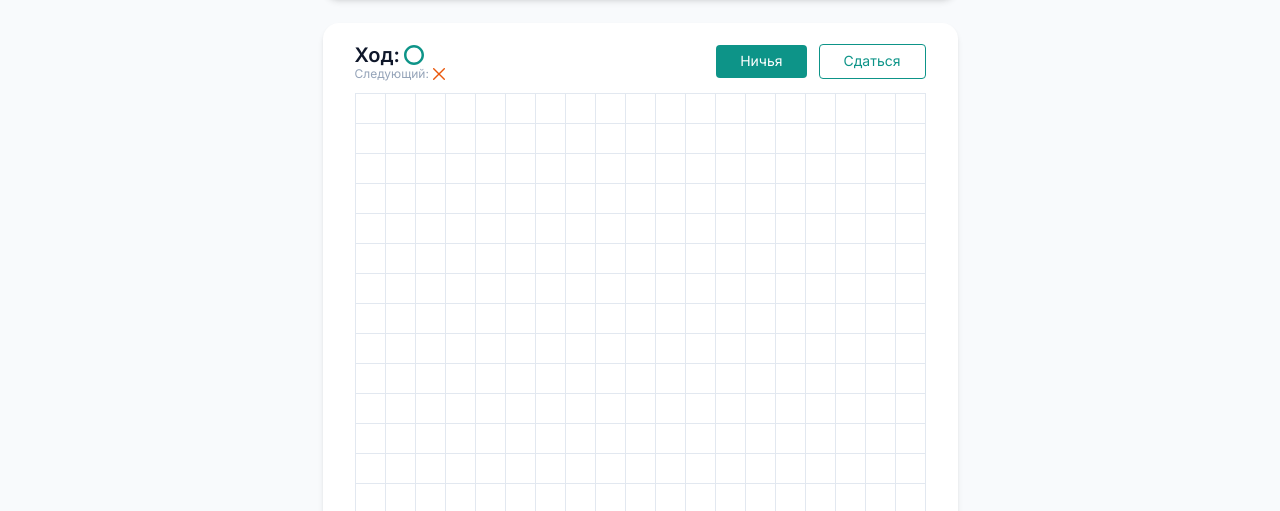
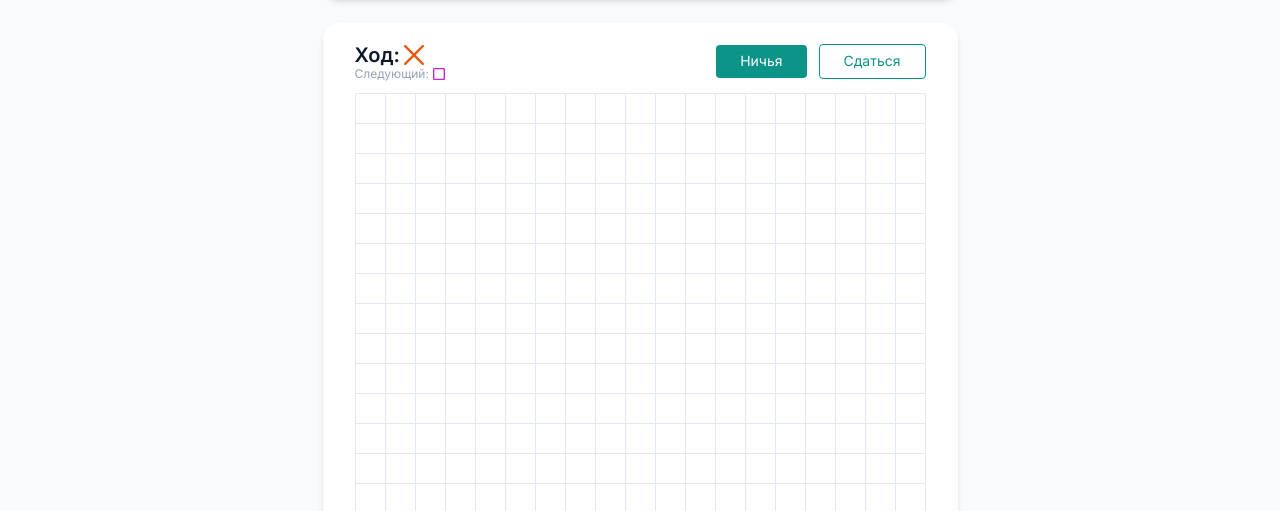
Before and after one commit to Kvazim/tic-tac-toe-online, a Next.js app: page / in a window 1280 px wide. Shown: the part 289-800 px from the top of the page. Built offline with nearby package versions, Linux system fonts and the light colour scheme.

Commit message:
feat: добавление логики клика по клеткам, рефракторинг кода

```diff
--- /dev/null
+++ b/components/game/constants.js
@@ -0,0 +1,13 @@
+export const GAME_SYMBOLS = {
+  ZERO: "zero",
+  CROSS: "cross",
+  TRIANGLE: "triangle",
+  SQUARE: "square",
+};
+
+export const MOVE_ORDER = [
+  GAME_SYMBOLS.CROSS,
+  GAME_SYMBOLS.SQUARE,
+  GAME_SYMBOLS.TRIANGLE,
+  GAME_SYMBOLS.ZERO,
+];
--- a/components/game/game-field.jsx
+++ b/components/game/game-field.jsx
@@ -1,32 +1,83 @@
 import clsx from "clsx";
-import { ZeroIcon } from "./icons/zero-icon";
-import { CrossIcon } from "./icons/cross-icon";
 import { UiButton } from "../uikit/ui-button";
+import { GameSymbol } from "./game-symbol";
+import { useGameState } from "./use-game-state";
 
-const cell = new Array(19*19).fill(null)
+
 
 export function GameField({className}) {
+  const {cells, currentMove,nextMove, handleCellClick} = useGameState();
+
+  const actions = <>
+    <UiButton size="md" variant="primary">Ничья</UiButton>
+    <UiButton size="md" variant="outline">Сдаться</UiButton>
+  </>
+
   return (
-    <div className={clsx(className, "bg-white rounded-2xl shadow-md px-8 py-4 pt-5 pb-7")}>
+    <GameFieldLayout className={className}>
+      <GameMoveInfo actions={actions} currentMove={currentMove} nextMove={nextMove} />
+      <GameGrid>
+        {
+          cells.map((cell, i) => (
+            <GameCell
+              key={i}
+              onClick={() => handleCellClick(i)}
+            >
+              {cell && <GameSymbol symbol={cell} className="w-5 h-5" />}
+            </GameCell>
+          ))
+        }
+      </GameGrid>
+    </GameFieldLayout>
+  );
+}
+
+function GameFieldLayout({children, className}) {
+  return (
+    <div className={clsx(
+      className,
+      "bg-white rounded-2xl shadow-md px-8 py-4 pt-5 pb-7"
+    )}>
+      {children}
+    </div>
+  );
+}
+
+function GameMoveInfo({actions, currentMove, nextMove}) {
+  return (
     <div className="flex gap-3 items-center">
     <div className="mr-auto">
       <p className="flex items-center gap-1 text-xl leading-tight font-semibold">
         Ход:
-            <ZeroIcon className="w-5 h-5" />
+        <GameSymbol symbol={currentMove} className="w-5 h-5" />
       </p>
       <p className="flex items-center gap-1 text-xs leading-tight text-slate-400">
         Следующий:
-            <CrossIcon />
+        <GameSymbol symbol={nextMove} className="w-3 h-3" />
       </p>
     </div>
-        <UiButton size="md" variant="primary">Ничья</UiButton>
-        <UiButton size="md" variant="outline">Сдаться</UiButton>
-      </div>
-      <div className="grid grid-cols-[repeat(19,_30px)] grid-rows-[repeat(19,_30px)] pl-px pt-px mt-3">
-        {
-          cell.map((_, i) => <button key={i} className="flex items-center justify-center border border-slate-200 -ml-px -mt-px"></button>)
-        }
-      </div>
+    {actions}
   </div>
   );
 }
+
+function GameGrid({children}) {
+  return (
+    <div
+      className="grid grid-cols-[repeat(19,_30px)] grid-rows-[repeat(19,_30px)] pl-px pt-px mt-3"
+    >
+      {children}
+    </div>
+  );
+}
+
+function GameCell({children, onClick}) {
+  return (
+    <button
+     className="flex items-center justify-center border border-slate-200 -ml-px -mt-px"
+     onClick={onClick}
+    >
+      {children}
+    </button>
+  );
+}
--- /dev/null
+++ b/components/game/game-symbol.jsx
@@ -0,0 +1,18 @@
+import { CrossIcon } from "./icons/cross-icon";
+import { ZeroIcon } from "./icons/zero-icon";
+import { SquareIcon } from "./icons/square-icon";
+import { TriangleIcon } from "./icons/triangle-icon";
+import { GAME_SYMBOLS } from "./constants";
+
+
+export function GameSymbol({ symbol, className }) {
+  const Icon =
+    {
+      [GAME_SYMBOLS.CROSS]: CrossIcon,
+      [GAME_SYMBOLS.SQUARE]: SquareIcon,
+      [GAME_SYMBOLS.TRIANGLE]: TriangleIcon,
+      [GAME_SYMBOLS.ZERO]: ZeroIcon,
+    }[symbol] ?? CrossIcon;
+
+  return <Icon className={className} />
+}
--- a/components/game/icons/square-icon.jsx
+++ b/components/game/icons/square-icon.jsx
@@ -1,6 +1,6 @@
-export function SquareIcon() {
+export function SquareIcon({className}) {
   return (
-    <svg width="12" height="12" viewBox="0 0 12 12" fill="none" xmlns="http://www.w3.org/2000/svg">
+    <svg className={className} width="12" height="12" viewBox="0 0 12 12" fill="none" xmlns="http://www.w3.org/2000/svg">
       <path d="M10.6667 1.33333V10.6667H1.33333V1.33333H10.6667ZM10.6667 0H1.33333C0.6 0 0 0.6 0 1.33333V10.6667C0 11.4 0.6 12 1.33333 12H10.6667C11.4 12 12 11.4 12 10.6667V1.33333C12 0.6 11.4 0 10.6667 0Z" fill="#C026D3"/>
     </svg>
   );
--- a/components/game/icons/triangle-icon.jsx
+++ b/components/game/icons/triangle-icon.jsx
@@ -1,6 +1,6 @@
-export function TriangleIcon() {
+export function TriangleIcon({className}) {
   return (
-    <svg width="12" height="12" viewBox="0 0 12 12" fill="none" xmlns="http://www.w3.org/2000/svg">
+    <svg className={className}  width="12" height="12" viewBox="0 0 12 12" fill="none" xmlns="http://www.w3.org/2000/svg">
       <path d="M0.100481 10.9219C0.166306 11.0359 0.260981 11.1305 0.374992 11.1964C0.489003 11.2622 0.618332 11.2969 0.749981 11.2969H11.25C11.3816 11.2969 11.511 11.2622 11.625 11.1964C11.739 11.1305 11.8337 11.0359 11.8995 10.9219C11.9653 10.8078 12 10.6785 12 10.5469C12 10.4152 11.9653 10.2859 11.8995 10.1719L6.64948 1.07858C6.58365 0.964575 6.48897 0.869905 6.37496 0.804085C6.26095 0.738265 6.13163 0.703613 5.99998 0.703613C5.86833 0.703613 5.73901 0.738265 5.625 0.804085C5.51099 0.869905 5.41631 0.964575 5.35048 1.07858L0.100481 10.1719C0.0346547 10.2859 0 10.4152 0 10.5469C0 10.6785 0.0346547 10.8078 0.100481 10.9219ZM5.99998 2.95358L9.95093 9.79686H2.04903L5.99998 2.95358Z" fill="#2563EB"/>
     </svg>
   );
--- /dev/null
+++ b/components/game/use-game-state.js
@@ -0,0 +1,38 @@
+import { useState } from "react";
+import { GAME_SYMBOLS, MOVE_ORDER } from "./constants";
+
+const getNextMove = (currentMove) => {
+  const nextMoveIndex = MOVE_ORDER.indexOf(currentMove) + 1;
+
+  return MOVE_ORDER[nextMoveIndex] ?? MOVE_ORDER[0];
+};
+
+export function useGameState() {
+  const [{cells, currentMove}, setGameState] = useState(() => ({
+    cells: new Array(19*19).fill(null),
+    currentMove: GAME_SYMBOLS.CROSS
+  }));
+
+  const nextMove = getNextMove(currentMove);
+
+  const handleCellClick = (index) => {
+    setGameState((lastGameState) => {
+      if (lastGameState.cells[index]) {
+        return lastGameState;
+      }
+
+      return {
+        ...lastGameState,
+        currentMove: getNextMove(lastGameState.currentMove),
+        cells: lastGameState.cells.map((cell, i) => i === index ? lastGameState.currentMove : cell)
+      };
+    });
+  };
+
+  return {
+    cells,
+    currentMove,
+    nextMove,
+    handleCellClick
+  };
+}
```
Lines whose indentation alone changed are shown as unchanged.
